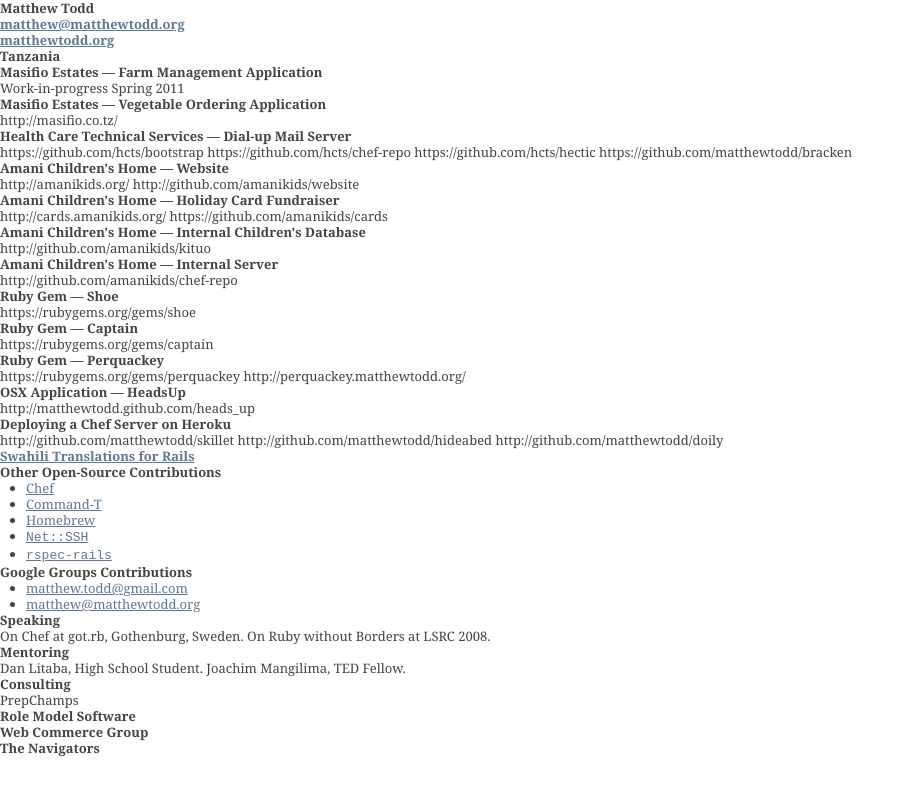
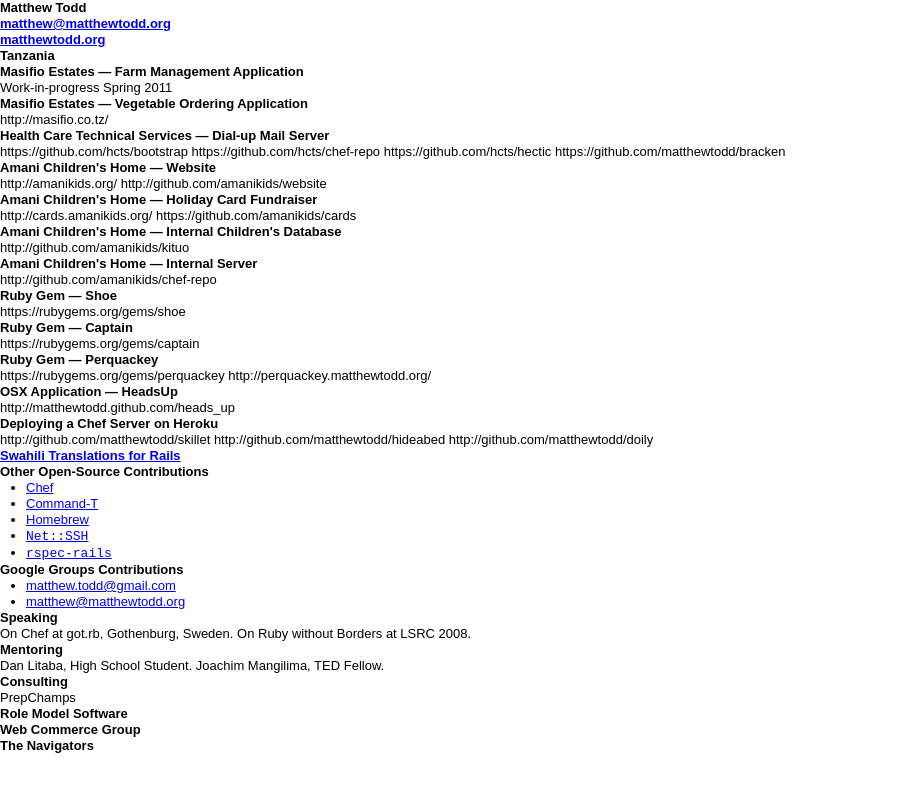
Before and after one commit to matthewtodd/matthewtodd.github.io, a Jekyll site: the page app/resume.html, which Jekyll copies as it is, in a window 1280 px wide. Shown: the top 796 px of the page, without its empty margins (0-915 px from the left). Built offline with Jekyll 4.4.1, drawn with Linux system fonts in a browser that asks for light colours.

Commit message:
Comment out egregiosity.

```diff
--- a/app/stylesheets/style.css
+++ b/app/stylesheets/style.css
@@ -130,11 +130,11 @@ input:invalid, textarea:invalid {
 /* These selection declarations have to be separate
    No text-shadow: twitter.com/miketaylr/status/12228805301
    Also: hot pink! */
-::-moz-selection{ background: #FF5E99; color:#fff; text-shadow: none; }
-::selection { background:#FF5E99; color:#fff; text-shadow: none; }
+/* ::-moz-selection{ background: #FF5E99; color:#fff; text-shadow: none; } */
+/* ::selection { background:#FF5E99; color:#fff; text-shadow: none; } */
 
 /* j.mp/webkit-tap-highlight-color */
-a:link { -webkit-tap-highlight-color: #FF5E99; }
+/* a:link { -webkit-tap-highlight-color: #FF5E99; } */
 
 /* Make buttons play nice in IE:
    www.viget.com/inspire/styling-the-button-element-in-internet-explorer/ */
@@ -150,16 +150,16 @@ button {  width: auto; overflow: visible; }
 
 body, select, input, textarea {
   /* #444 looks better than black: twitter.com/H_FJ/statuses/11800719859 */
-  color: #444;
+  /* color: #444; */
   /* Set your base font here, to apply evenly */
-  font-family: Georgia, serif;
+  /* font-family: Georgia, serif; */
 }
 
 /* Headers (h1, h2, etc) have no default font-size or margin; define those yourself */
 h1, h2, h3, h4, h5, h6 { font-weight: bold; }
 
-a, a:active, a:visited { color: #607890; }
-a:hover { color: #036; }
+/* a, a:active, a:visited { color: #607890; } */
+/* a:hover { color: #036; } */
 
 
 /**
```
